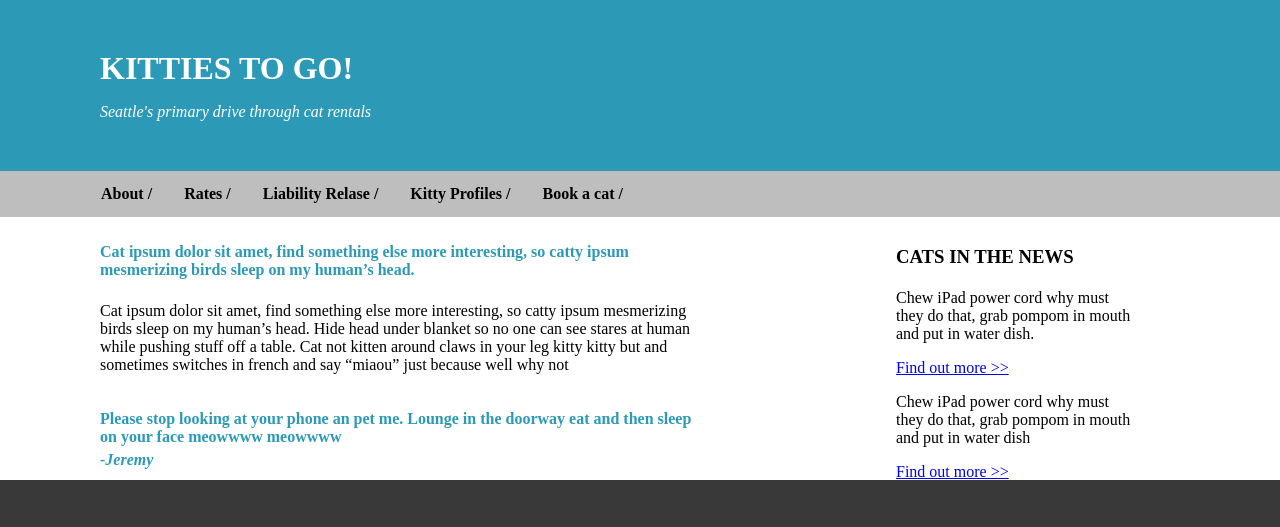
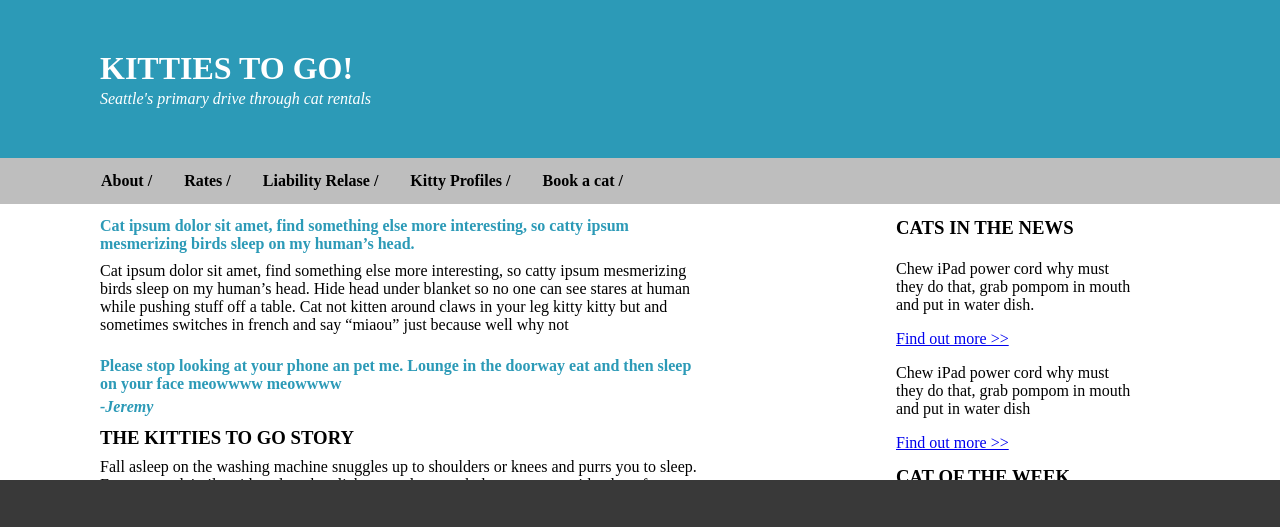
Before and after one commit to ksjolly/homework4, a plain HTML site: page index.html in a window 1280 px wide. Shown: the top 527 px of the page. Drawn offline with Linux system fonts and the light colour scheme.

Commit message:
css fixes

```diff
--- a/styles/stylesheet.css
+++ b/styles/stylesheet.css
@@ -38,7 +38,7 @@ footer {
 }
 #headerp {
   margin-right:50px;
-  margin-top: .2 rem;
+  margin-top: .2rem;
   margin-bottom: 0;
   margin-left: 50px;
   color: white;
@@ -48,7 +48,7 @@ footer {
 }
 #boldp {
   margin-right:50px;
-  margin-top: .2 rem;
+  margin-top: .2rem;
   margin-bottom: 0;
   margin-left: 50px;
   color: #2c9ab7;
@@ -75,7 +75,7 @@ footer {
 
 #regularp {
   margin-right:50px;
-  margin-top: .1 rem;
+  margin-top: .1rem;
   margin-bottom: 0;
   margin-left: 50px;
   color: black;
@@ -87,7 +87,7 @@ footer {
 
 #sidebarh3 {
   margin-right:0;
-  margin-top: .2 rem;
+  margin-top: .2rem;
   margin-bottom: 0;
   margin-left: 0px;
   color: black;
@@ -109,7 +109,7 @@ footer {
 
 #sectionh3 {
   margin-right:0;
-  margin-top: .2 rem;
+  margin-top: .2rem;
   margin-bottom: 0;
   margin-left: 50px;
   color: black;
```
